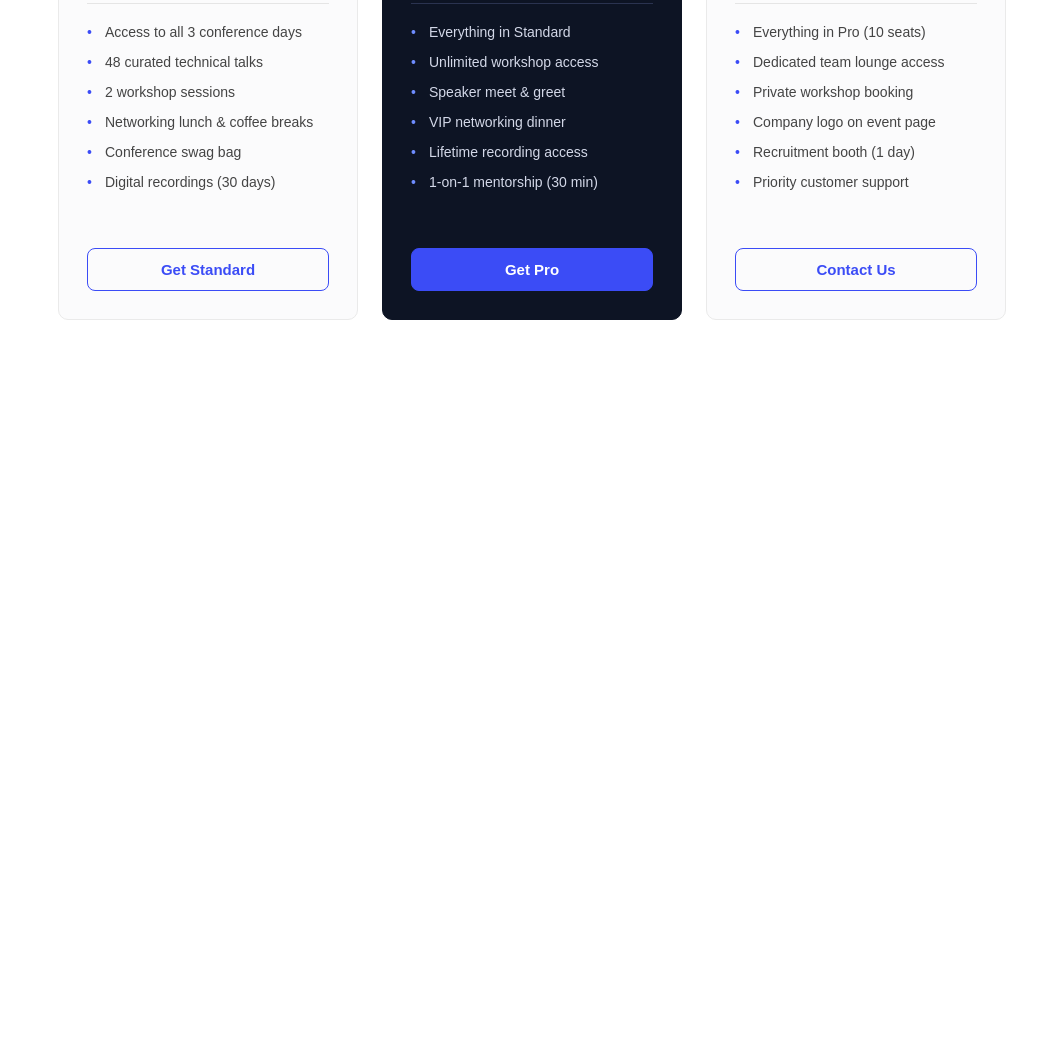
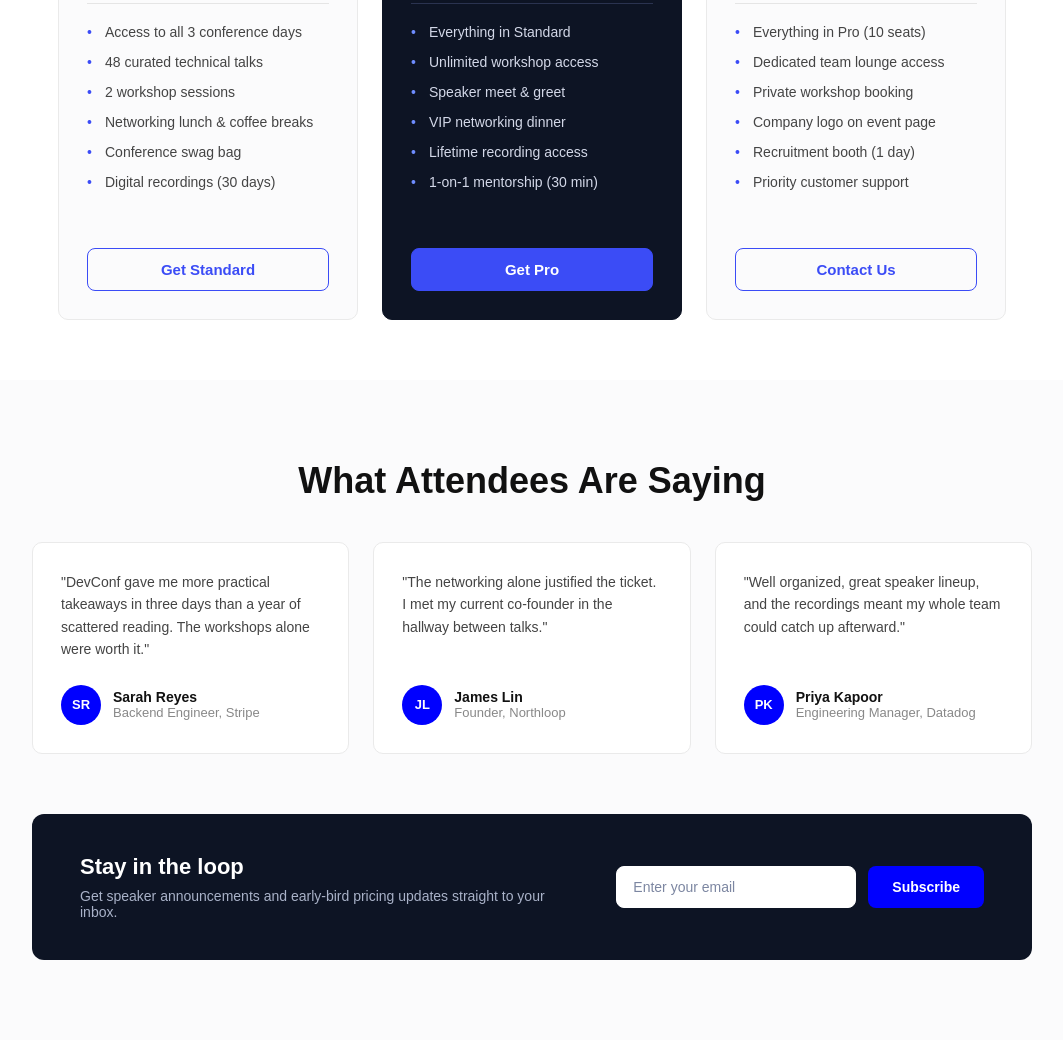
Before and after one commit to mushfiqur17/assignment1, a plain HTML site: page index.html in a window 1280 px wide. Shown: the part 1919-2959 px from the top of the page, without its empty margins (108-1171 px from the left). Before the commit the page ends 2299 px from the top, so only its background shows below. Drawn offline with Linux system fonts and the light colour scheme.

Commit message:
Added Section4

```diff
--- a/index.html
+++ b/index.html
@@ -8,6 +8,8 @@
     <link rel="stylesheet" href="./styles/hero-section.css" class="css">
     <link rel="stylesheet" href="./styles/section2.css" class="css">
     <link rel="stylesheet" href="./styles/section3.css" class="css">
+    <link rel="stylesheet" href="./styles/section4.css" class="css">
+</head>
 </head>
 <body>
     <nav class="navbar">
@@ -122,5 +124,64 @@
             </div>
         </div>
     </section>
+    <section class="section4">
+        <h2 class="section4_heading">What Attendees Are Saying</h2>
+
+        <div class="section4_testimonials">
+            <div class="testimonial_card">
+                <p class="testimonial_card_quote">
+                    "DevConf gave me more practical takeaways in three days than a
+                    year of scattered reading. The workshops alone were worth it."
+                </p>
+                <div class="testimonial_card_author">
+                    <div class="testimonial_card_avatar">SR</div>
+                    <div>
+                        <h4 class="testimonial_card_name">Sarah Reyes</h4>
+                        <p class="testimonial_card_role">Backend Engineer, Stripe</p>
+                    </div>
+                </div>
+            </div>
+
+            <div class="testimonial_card">
+                <p class="testimonial_card_quote">
+                    "The networking alone justified the ticket. I met my current
+                    co-founder in the hallway between talks."
+                </p>
+                <div class="testimonial_card_author">
+                    <div class="testimonial_card_avatar">JL</div>
+                    <div>
+                        <h4 class="testimonial_card_name">James Lin</h4>
+                        <p class="testimonial_card_role">Founder, Northloop</p>
+                    </div>
+                </div>
+            </div>
+
+            <div class="testimonial_card">
+                <p class="testimonial_card_quote">
+                    "Well organized, great speaker lineup, and the recordings meant
+                    my whole team could catch up afterward."
+                </p>
+                <div class="testimonial_card_author">
+                    <div class="testimonial_card_avatar">PK</div>
+                    <div>
+                        <h4 class="testimonial_card_name">Priya Kapoor</h4>
+                        <p class="testimonial_card_role">Engineering Manager, Datadog</p>
+                    </div>
+                </div>
+            </div>
+        </div>
+
+        <div class="section4_newsletter">
+            <div class="section4_newsletter-text">
+                <h3>Stay in the loop</h3>
+                <p>Get speaker announcements and early-bird pricing updates straight to your inbox.</p>
+            </div>
+
+            <form class="section4_newsletter-form">
+                <input type="email" class="section4_newsletter-input" placeholder="Enter your email" required>
+                <button type="submit" class="section4_newsletter-btn">Subscribe</button>
+            </form>
+        </div>
+    </section>
 </body>
 </html>
--- /dev/null
+++ b/styles/section4.css
@@ -0,0 +1,135 @@
+.section4 {
+    padding: 80px 60px;
+    background-color: #fbfbfc;
+    text-align: center;
+}
+
+.section4_heading {
+    font-size: 36px;
+    font-weight: 800;
+    color: #111111;
+    margin-bottom: 40px;
+}
+
+.section4_testimonials {
+    display: flex;
+    justify-content: center;
+    align-items: stretch;
+    gap: 24px;
+    max-width: 1000px;
+    margin: 0 auto 60px;
+}
+
+.testimonial_card {
+    display: flex;
+    flex-direction: column;
+    justify-content: space-between;
+    align-items: flex-start;
+    text-align: left;
+    flex: 1;
+    max-width: 320px;
+    padding: 28px;
+    border: 1px solid #eaeaea;
+    border-radius: 10px;
+    background-color: #ffffff;
+}
+
+.testimonial_card_quote {
+    font-size: 14px;
+    font-weight: 400;
+    color: #444444;
+    line-height: 1.6;
+    margin-bottom: 24px;
+}
+
+.testimonial_card_author {
+    display: flex;
+    align-items: center;
+    gap: 12px;
+}
+
+.testimonial_card_avatar {
+    display: flex;
+    align-items: center;
+    justify-content: center;
+    width: 40px;
+    height: 40px;
+    border-radius: 50%;
+    background-color: blue;
+    color: white;
+    font-size: 13px;
+    font-weight: 700;
+    flex-shrink: 0;
+}
+
+.testimonial_card_name {
+    font-size: 14px;
+    font-weight: 700;
+    color: #111111;
+}
+
+.testimonial_card_role {
+    font-size: 13px;
+    font-weight: 400;
+    color: #888888;
+}
+
+.section4_newsletter {
+    display: flex;
+    align-items: center;
+    justify-content: space-between;
+    gap: 32px;
+    max-width: 1000px;
+    margin: 0 auto;
+    padding: 40px 48px;
+    border-radius: 12px;
+    background-color: #0d1424;
+    text-align: left;
+}
+
+.section4_newsletter-text h3 {
+    font-size: 22px;
+    font-weight: 700;
+    color: white;
+    margin-bottom: 8px;
+}
+
+.section4_newsletter-text p {
+    font-size: 14px;
+    font-weight: 400;
+    color: #a9b2c8;
+}
+
+.section4_newsletter-form {
+    display: flex;
+    gap: 12px;
+}
+
+.section4_newsletter-input {
+    width: 240px;
+    padding: 12px 16px;
+    font-size: 14px;
+    border: 1px solid white;
+    border-radius: 8px;
+    background-color: white;
+    color: #ffffff;
+}
+
+.section4_newsletter-input::placeholder {
+    color: #7c86a1;
+}
+
+.section4_newsletter-btn {
+    padding: 12px 24px;
+    font-size: 14px;
+    font-weight: 600;
+    color: #ffffff;
+    background-color: blue;
+    border: none;
+    border-radius: 8px;
+    cursor: pointer;
+}
+
+.section4_newsletter-btn:hover {
+    background-color: blue;
+}
```
